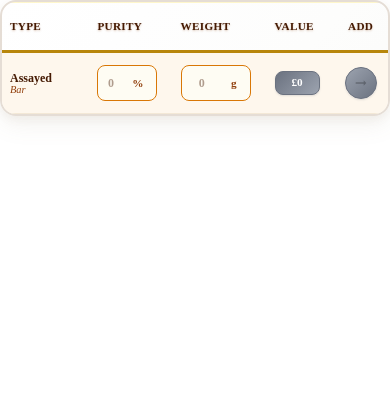
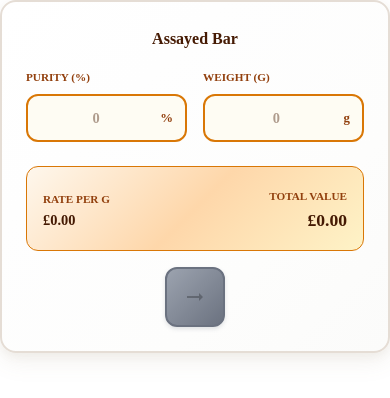
Before and after one commit to vedchoubey/ScrapMetalCalculator, a React (Create React App) app in the folder client/: page /a in a window 390 px wide. Shown: the top 398 px of the page. Built offline with nearby package versions, Linux system fonts and the light colour scheme; what @react-pdf/renderer would draw is missing.

Commit message:
responsive and optimsed

```diff
--- a/client/src/components/AssayedBar.jsx
+++ b/client/src/components/AssayedBar.jsx
@@ -108,11 +108,10 @@ export const AssayedBar = ({
     }
   }, [purity, weight, pricePerGram, subtotal]); // Removed onAssayedBarChange from dependencies
 
-  // For mobile screens, use a more compact table layout
+  // For mobile screens, use a card layout instead of table
   if (isXs) {
     return (
-      <Box sx={{
-        overflowX: "auto",
+      <Card sx={{
         background: "linear-gradient(135deg, #ffffff 0%, #fefefe 30%, #fdfdfc 70%, #fbfbfa 100%)",
         borderRadius: 4,
         border: "2px solid #e5ddd5",
@@ -123,141 +122,52 @@ export const AssayedBar = ({
           borderColor: "#d4c4b0"
         }
       }}>
-        <Table sx={{ minWidth: 320 }}>
-          <TableHead>
-            <TableRow>
-              <TableCell sx={{
-                borderBottom: "3px solid #b8860b",
-                bgcolor: "linear-gradient(135deg, #fef3c7 0%, #fef7ed 50%, #fff8dc 100%)",
-                fontWeight: "800",
+        <CardContent sx={{ p: 3 }}>
+          <Typography variant="h6" sx={{
             color: "#451a03",
+            fontWeight: "700",
+            fontSize: "1rem",
+            mb: 2,
+            textAlign: "center"
+          }}>
+            Assayed Bar
+          </Typography>
+
+          {/* Input Fields in Grid */}
+          <Grid container spacing={2} sx={{ mb: 3 }}>
+            <Grid item xs={6}>
+              <Box>
+                <Typography variant="caption" sx={{
+                  color: "#92400e",
+                  fontWeight: "600",
+                  textTransform: "uppercase",
                   fontSize: "0.7rem",
-                textTransform: "uppercase",
-                letterSpacing: "0.3px",
-                textShadow: "0 1px 2px rgba(139, 69, 19, 0.3)",
-                boxShadow: "inset 0 1px 0 rgba(255, 215, 0, 0.2)",
-                width: 80,
-                py: 1.5,
-                px: 1
+                  mb: 1,
+                  display: "block"
                 }}>
-                Type
-              </TableCell>
-              <TableCell sx={{
-                borderBottom: "3px solid #b8860b",
-                bgcolor: "linear-gradient(135deg, #fef3c7 0%, #fef7ed 50%, #fff8dc 100%)",
-                fontWeight: "800",
-                color: "#451a03",
-                fontSize: "0.7rem",
-                textTransform: "uppercase",
-                letterSpacing: "0.3px",
-                textShadow: "0 1px 2px rgba(139, 69, 19, 0.3)",
-                boxShadow: "inset 0 1px 0 rgba(255, 215, 0, 0.2)",
-                width: 70,
-                py: 1.5,
-                px: 1
-              }}>
-                Purity
-              </TableCell>
-              <TableCell sx={{
-                borderBottom: "3px solid #b8860b",
-                bgcolor: "linear-gradient(135deg, #fef3c7 0%, #fef7ed 50%, #fff8dc 100%)",
-                fontWeight: "800",
-                color: "#451a03",
-                fontSize: "0.7rem",
-                textTransform: "uppercase",
-                letterSpacing: "0.3px",
-                textShadow: "0 1px 2px rgba(139, 69, 19, 0.3)",
-                boxShadow: "inset 0 1px 0 rgba(255, 215, 0, 0.2)",
-                width: 80,
-                py: 1.5,
-                px: 1
-              }}>
-                Weight
-              </TableCell>
-              <TableCell sx={{
-                borderBottom: "3px solid #b8860b",
-                bgcolor: "linear-gradient(135deg, #fef3c7 0%, #fef7ed 50%, #fff8dc 100%)",
-                fontWeight: "800",
-                color: "#451a03",
-                fontSize: "0.7rem",
-                textTransform: "uppercase",
-                letterSpacing: "0.3px",
-                textShadow: "0 1px 2px rgba(139, 69, 19, 0.3)",
-                boxShadow: "inset 0 1px 0 rgba(255, 215, 0, 0.2)",
-                width: 60,
-                py: 1.5,
-                px: 1
-              }}>
-                Value
-              </TableCell>
-              <TableCell sx={{
-                borderBottom: "3px solid #b8860b",
-                bgcolor: "linear-gradient(135deg, #fef3c7 0%, #fef7ed 50%, #fff8dc 100%)",
-                fontWeight: "800",
-                color: "#451a03",
-                fontSize: "0.7rem",
-                textTransform: "uppercase",
-                letterSpacing: "0.3px",
-                textShadow: "0 1px 2px rgba(139, 69, 19, 0.3)",
-                boxShadow: "inset 0 1px 0 rgba(255, 215, 0, 0.2)",
-                width: 50,
-                py: 1.5,
-                px: 1,
-                textAlign: 'center'
-              }}>
-                Add
-              </TableCell>
-            </TableRow>
-          </TableHead>
-          <TableBody>
-            <TableRow sx={{
-              bgcolor: "#fef7ed",
-              "&:hover": {
-                bgcolor: "#f3e8d6",
-                transition: "background-color 0.2s ease"
-              }
-            }}>
-              <TableCell sx={{ borderBottom: "1px solid #f3e8d6", py: 1.5, px: 1 }}>
-                <Typography sx={{
-                  fontSize: "0.75rem",
-                  fontWeight: '700',
-                  color: '#451a03',
-                  lineHeight: 1.2
-                }}>
-                  Assayed
+                  Purity (%)
                 </Typography>
-                <Typography sx={{
-                  fontSize: "0.65rem",
-                  color: "#92400e",
-                  fontStyle: "italic",
-                  fontWeight: "500",
-                  lineHeight: 1
-                }}>
-                  Bar
-                </Typography>
-              </TableCell>
-              <TableCell sx={{ borderBottom: "1px solid #f3e8d6", py: 1.5, px: 1 }}>
                 <OutlinedInput
                   value={purity}
                   onChange={handlePurityChange}
                   placeholder="0"
                   disabled={disabled}
+                  fullWidth
                   endAdornment={
                     <InputAdornment position="end">
-                      <Typography sx={{ color: "#92400e", fontWeight: "600", fontSize: "0.7rem" }}>%</Typography>
+                      <Typography sx={{ color: "#92400e", fontWeight: "600", fontSize: "0.8rem" }}>%</Typography>
                     </InputAdornment>
                   }
                   sx={{
-                    width: "60px",
-                    height: "36px",
-                    fontSize: "0.75rem",
+                    height: "48px",
+                    fontSize: "0.9rem",
                     fontWeight: "700",
-                    borderRadius: 2,
+                    borderRadius: 3,
                     background: "#fefcf3",
+                    scrollMarginTop: "120px", // Add scroll margin for mobile
                     '& .MuiInputBase-input': {
                       textAlign: 'center',
                       color: "#451a03",
-                      padding: "6px 8px",
                       '&::-webkit-outer-spin-button, &::-webkit-inner-spin-button': {
                         WebkitAppearance: 'none',
                         margin: 0
@@ -268,40 +178,53 @@ export const AssayedBar = ({
                     },
                     "& .MuiOutlinedInput-notchedOutline": {
                       borderColor: "#d97706",
-                      borderWidth: "1px"
+                      borderWidth: "2px"
                     },
                     "&:hover .MuiOutlinedInput-notchedOutline": {
-                      borderColor: "#92400e"
+                      borderColor: "#b8860b"
                     },
                     "&.Mui-focused .MuiOutlinedInput-notchedOutline": {
-                      borderColor: "#451a03",
+                      borderColor: "#8b7d26",
                       borderWidth: "2px"
                     }
                   }}
                 />
-              </TableCell>
-              <TableCell sx={{ borderBottom: "1px solid #f3e8d6", py: 1.5, px: 1 }}>
+              </Box>
+            </Grid>
+
+            <Grid item xs={6}>
+              <Box>
+                <Typography variant="caption" sx={{
+                  color: "#92400e",
+                  fontWeight: "600",
+                  textTransform: "uppercase",
+                  fontSize: "0.7rem",
+                  mb: 1,
+                  display: "block"
+                }}>
+                  Weight ({getWeightUnitLabel()})
+                </Typography>
                 <OutlinedInput
                   value={weight}
                   onChange={handleWeightChange}
                   placeholder="0"
                   disabled={disabled}
+                  fullWidth
                   endAdornment={
                     <InputAdornment position="end">
-                      <Typography sx={{ color: "#92400e", fontWeight: "600", fontSize: "0.7rem" }}>{getWeightUnitLabel()}</Typography>
+                      <Typography sx={{ color: "#92400e", fontWeight: "600", fontSize: "0.8rem" }}>{getWeightUnitLabel()}</Typography>
                     </InputAdornment>
                   }
                   sx={{
-                    width: "70px",
-                    height: "36px",
-                    fontSize: "0.75rem",
+                    height: "48px",
+                    fontSize: "0.9rem",
                     fontWeight: "700",
-                    borderRadius: 2,
+                    borderRadius: 3,
                     background: "#fefcf3",
+                    scrollMarginTop: "120px", // Add scroll margin for mobile
                     '& .MuiInputBase-input': {
                       textAlign: 'center',
                       color: "#451a03",
-                      padding: "6px 8px",
                       '&::-webkit-outer-spin-button, &::-webkit-inner-spin-button': {
                         WebkitAppearance: 'none',
                         margin: 0
@@ -312,86 +235,105 @@ export const AssayedBar = ({
                     },
                     "& .MuiOutlinedInput-notchedOutline": {
                       borderColor: "#d97706",
-                      borderWidth: "1px"
+                      borderWidth: "2px"
                     },
                     "&:hover .MuiOutlinedInput-notchedOutline": {
-                      borderColor: "#92400e"
+                      borderColor: "#b8860b"
                     },
                     "&.Mui-focused .MuiOutlinedInput-notchedOutline": {
-                      borderColor: "#451a03",
+                      borderColor: "#8b7d26",
                       borderWidth: "2px"
                     }
                   }}
                 />
-              </TableCell>
-              <TableCell sx={{ borderBottom: "1px solid #f3e8d6", py: 1.5, px: 1 }}>
-                <Box
-                  sx={{
+              </Box>
+            </Grid>
+          </Grid>
+
+          {/* Results Display */}
+          <Box sx={{
             display: "flex",
+            justifyContent: "space-between",
             alignItems: "center",
-                    justifyContent: "center",
-                    background: subtotal > 0
-                      ? "linear-gradient(135deg, #047857 0%, #059669 30%, #10b981 70%, #34d399 100%)"
-                      : "linear-gradient(135deg, #6b7280 0%, #9ca3af 100%)",
-                    color: "white",
-                    px: 1,
-                    py: 0.5,
-                    borderRadius: 2,
-                    width: "fit-content",
-                    border: subtotal > 0 ? "1px solid #065f46" : "1px solid #6b7280",
-                    boxShadow: subtotal > 0
-                      ? "0 2px 4px rgba(5, 150, 105, 0.3)"
-                      : "0 1px 2px rgba(107, 114, 128, 0.2)",
-                    minWidth: "45px",
-                    minHeight: "24px"
-                  }}
-                >
+            p: 2,
+            background: "linear-gradient(135deg, #fef7ed 0%, #fed7aa 50%, #fef3c7 100%)",
+            borderRadius: 3,
+            border: "1px solid #d97706",
+            mb: 2
+          }}>
+            <Box>
+              <Typography variant="caption" sx={{
+                color: "#92400e",
+                fontWeight: "600",
+                fontSize: "0.7rem",
+                textTransform: "uppercase"
+              }}>
+                Rate per {getWeightUnitLabel()}
+              </Typography>
               <Typography sx={{
-                    fontSize: "0.7rem",
-                    fontWeight: "700",
-                    lineHeight: 1
+                color: "#451a03",
+                fontWeight: "800",
+                fontSize: "0.9rem"
               }}>
-                    {getCurrencySymbol()}{subtotal.toFixed(0)}
+                {getCurrencySymbol()}{pricePerGram.toFixed(2)}
               </Typography>
             </Box>
-              </TableCell>
-              <TableCell sx={{ borderBottom: "1px solid #f3e8d6", py: 1.5, px: 1, textAlign: 'center' }}>
+
+            <Box sx={{ textAlign: "right" }}>
+              <Typography variant="caption" sx={{
+                color: "#92400e",
+                fontWeight: "600",
+                fontSize: "0.7rem",
+                textTransform: "uppercase"
+              }}>
+                Total Value
+              </Typography>
+              <Typography sx={{
+                color: "#451a03",
+                fontWeight: "800",
+                fontSize: "1.1rem"
+              }}>
+                {getCurrencySymbol()}{subtotal.toFixed(2)}
+              </Typography>
+            </Box>
+          </Box>
+
+          {/* Add Button */}
+          <Box sx={{ textAlign: "center" }}>
             <IconButton
               onClick={handleAdd}
               disabled={disabled || !purity || !weight || parseFloat(purity) <= 0 || parseFloat(weight) <= 0}
               sx={{
                 background: (disabled || !purity || !weight || parseFloat(purity) <= 0 || parseFloat(weight) <= 0)
                   ? "linear-gradient(135deg, #9ca3af 0%, #6b7280 100%)"
-                      : "linear-gradient(135deg, #047857 0%, #059669 30%, #10b981 70%, #34d399 100%)",
-                    color: "white",
-                    width: "32px",
-                    height: "32px",
-                    borderRadius: "50%",
+                  : "linear-gradient(135deg, #b8860b 0%, #daa520 30%, #ffd700 70%, #ffea4a 100%)",
+                color: (disabled || !purity || !weight || parseFloat(purity) <= 0 || parseFloat(weight) <= 0) ? "#ffffff" : "#1a0f00",
+                width: "60px",
+                height: "60px",
+                borderRadius: 3,
                 border: (disabled || !purity || !weight || parseFloat(purity) <= 0 || parseFloat(weight) <= 0)
-                      ? "1px solid #6b7280"
-                      : "1px solid #065f46",
+                  ? "2px solid #6b7280"
+                  : "2px solid #8b4513",
                 boxShadow: (disabled || !purity || !weight || parseFloat(purity) <= 0 || parseFloat(weight) <= 0)
-                      ? "0 1px 2px rgba(107, 114, 128, 0.2)"
-                      : "0 3px 8px rgba(5, 150, 105, 0.4)",
-                    transition: "all 0.2s ease",
+                  ? "0 2px 4px rgba(107, 114, 128, 0.2)"
+                  : "0 4px 12px rgba(184, 134, 11, 0.3), inset 0 1px 0 rgba(255, 235, 74, 0.3)",
+                transition: "all 0.3s ease",
                 "&:hover": {
-                      transform: (disabled || !purity || !weight || parseFloat(purity) <= 0 || parseFloat(weight) <= 0) ? "none" : "scale(1.05)",
+                  transform: (disabled || !purity || !weight || parseFloat(purity) <= 0 || parseFloat(weight) <= 0) ? "none" : "translateY(-2px) scale(1.05)",
                   boxShadow: (disabled || !purity || !weight || parseFloat(purity) <= 0 || parseFloat(weight) <= 0)
-                        ? "0 1px 2px rgba(107, 114, 128, 0.2)"
-                        : "0 4px 12px rgba(5, 150, 105, 0.5)"
+                    ? "0 2px 4px rgba(107, 114, 128, 0.2)"
+                    : "0 6px 16px rgba(184, 134, 11, 0.4), inset 0 2px 0 rgba(255, 235, 74, 0.4)"
                 },
                 "&:active": {
                   transform: (disabled || !purity || !weight || parseFloat(purity) <= 0 || parseFloat(weight) <= 0) ? "none" : "scale(0.95)"
                 }
               }}
             >
-                  <ArrowRightAltIcon sx={{ fontSize: "1rem" }} />
+              <ArrowRightAltIcon sx={{ fontSize: "1.5rem" }} />
             </IconButton>
-              </TableCell>
-            </TableRow>
-          </TableBody>
-        </Table>
           </Box>
+        </CardContent>
+      </Card>
     );
   }
 
```
Also changed, not shown: client/src/components/LandingPage/ScrapGold.jsx (+92 -56 lines). Lines whose indentation alone changed are shown as unchanged.
